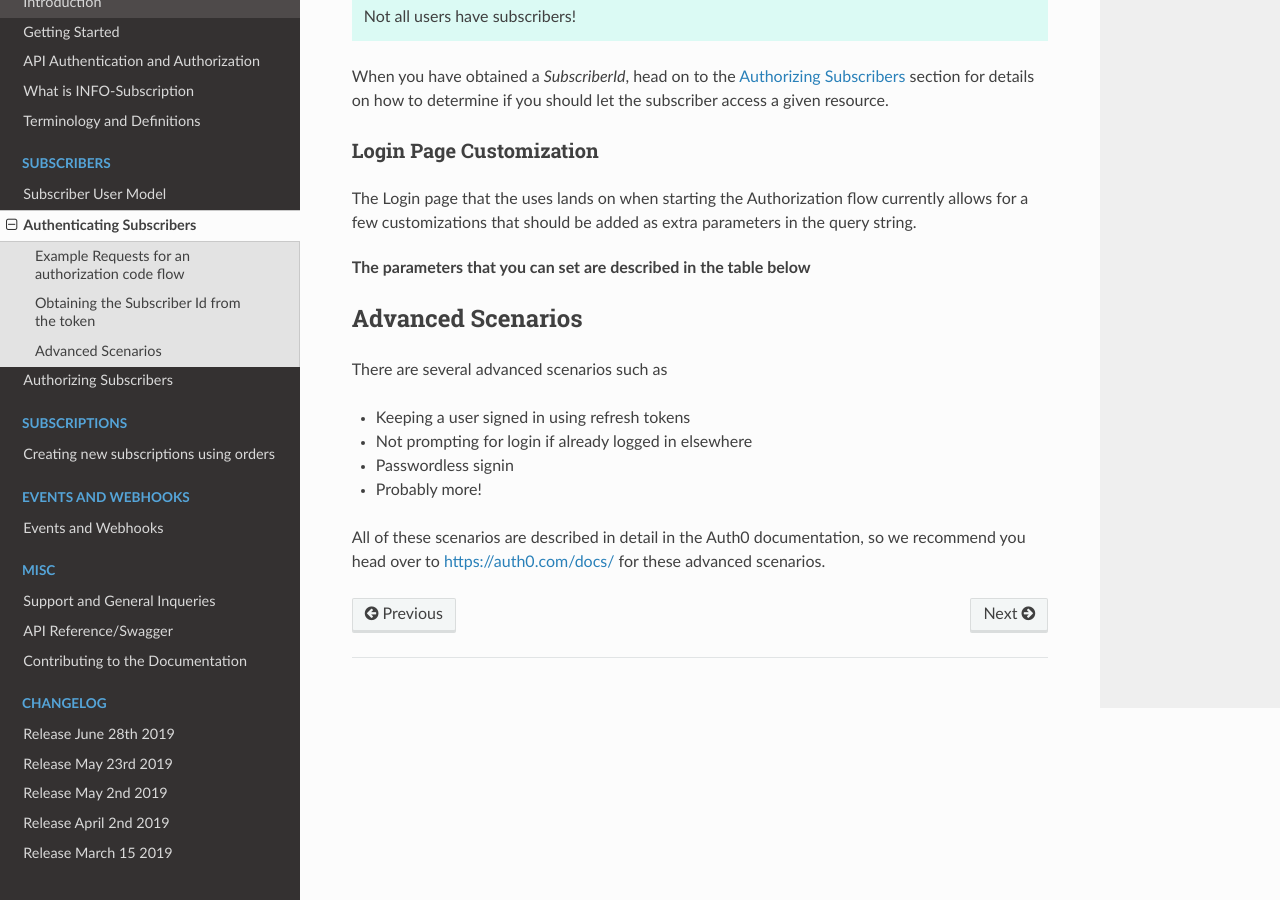
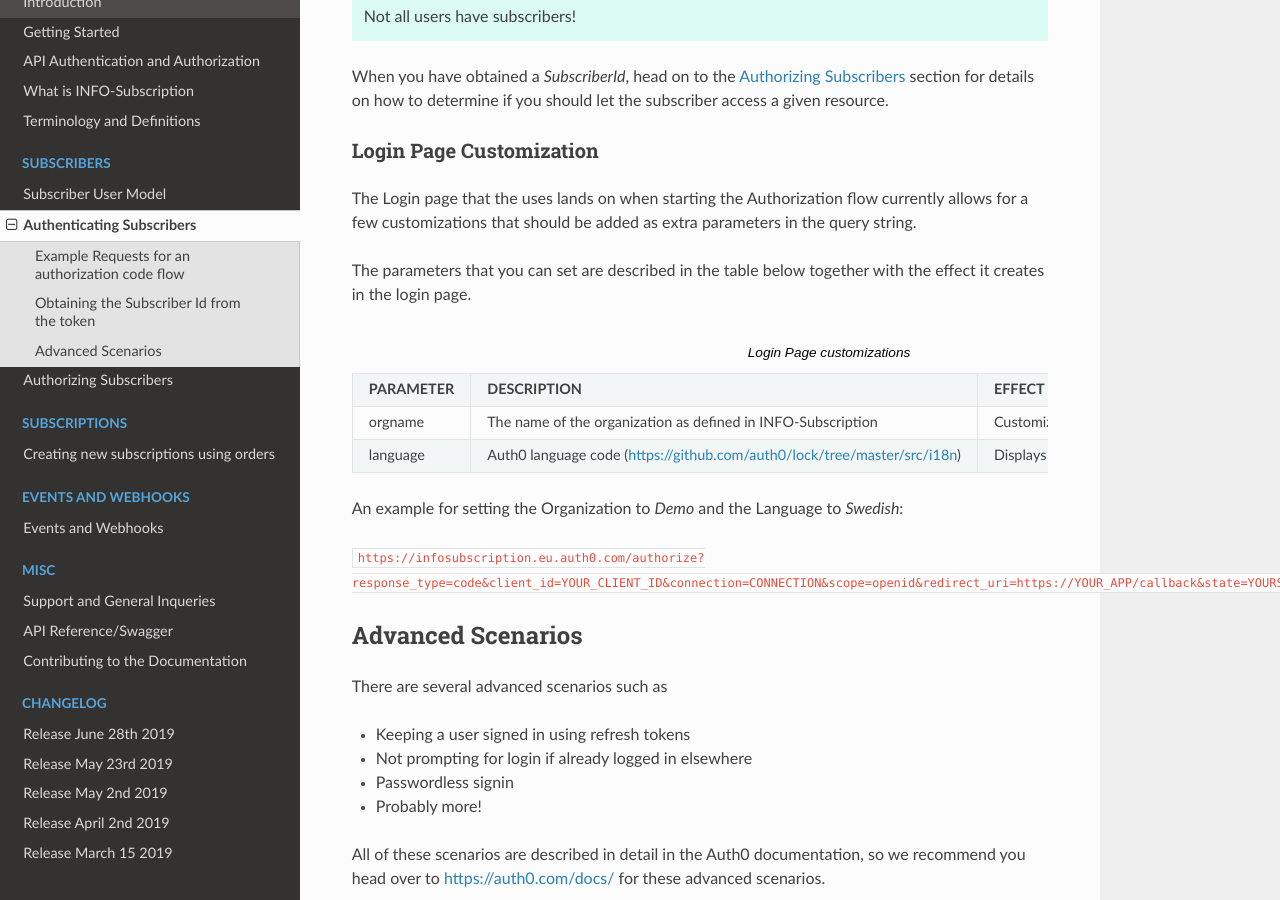
Before and after one commit to infosoftas/info-subscription-doc, a Sphinx documentation site: the page built from source/subscribers/users/authentication.rst, in a window 1280 px wide and 900 px high, scrolled down 2793 px. Built offline with Sphinx 7.4.7 and the Read the Docs theme 2.0.0, drawn with Linux system fonts in a browser that asks for light colours; formulas are drawn with MathJax 3.

Commit message:
Updated authentication table

```diff
--- a/source/subscribers/users/authentication.rst
+++ b/source/subscribers/users/authentication.rst
@@ -124,12 +124,19 @@ Login Page Customization
 ========================
 The Login page that the uses lands on when starting the Authorization flow currently allows for a few customizations that should be added as extra parameters in the query string.
 
-The parameters that you can set are described in the table below
-    =============      ============================================================                 ==============================================
-    *PARAMETER*        *DESCRIPTION*                                                                *EFFECT*
+The parameters that you can set are described in the table below together with the effect it creates in the login page.
+
+.. table:: Login Page customizations
+
+    =============      =========================================================================    ==============================================
+    **PARAMETER**      **DESCRIPTION**                                                              **EFFECT**
     orgname            The name of the organization as defined in INFO-Subscription                 Customized Window Title and Logo on Login Page
     language            Auth0 language code (https://github.com/auth0/lock/tree/master/src/i18n)    Displays the login page in the specified language
-    =============      ============================================================                 ==============================================
+    =============      =========================================================================    ==============================================
+
+An example for setting the Organization to *Demo* and the Language to *Swedish*:
+
+``https://{AUTH0DOMAIN}/authorize?response_type=code&client_id=YOUR_CLIENT_ID&connection=CONNECTION&scope=openid&redirect_uri=https://YOUR_APP/callback&state=YOURSTATE&language=sv&orgname=demo``
 
 Advanced Scenarios
 ------------------
```
